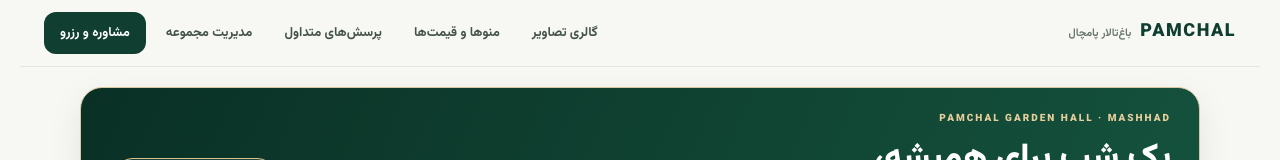
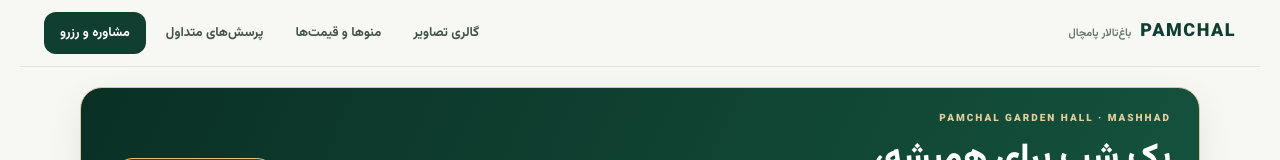
Before and after one commit to mohsenrobatjazi755-6012/Menu, a plain HTML site: page index.html in a window 1280 px wide. Shown: the top 160 px of the page. Drawn offline with Linux system fonts and the light colour scheme.

Commit message:
Remove management section link from homepage navigation

```diff
--- a/index.html
+++ b/index.html
@@ -102,7 +102,7 @@
 </head>
 
 <body>
-<nav class="pamchal-topbar" aria-label="ناوبری اصلی"><a class="pamchal-brand" href="#">PAMCHAL <span style="font-size:11px;font-weight:600;color:#e8dfca">باغ‌تالار پامچال</span></a><div class="pamchal-nav"><a href="#pamchal-gallery">گالری تصاویر</a><a href="#menu1">منوها و قیمت‌ها</a><a href="#pamchal-faq">پرسش‌های متداول</a><a href="/seyed-mohsen-robatjazi.html">مدیریت مجموعه</a><a class="pamchal-top-cta" href="tel:+989153696949">مشاوره و رزرو</a></div></nav>
+<nav class="pamchal-topbar" aria-label="ناوبری اصلی"><a class="pamchal-brand" href="#">PAMCHAL <span style="font-size:11px;font-weight:600;color:#e8dfca">باغ‌تالار پامچال</span></a><div class="pamchal-nav"><a href="#pamchal-gallery">گالری تصاویر</a><a href="#menu1">منوها و قیمت‌ها</a><a href="#pamchal-faq">پرسش‌های متداول</a><a class="pamchal-top-cta" href="tel:+989153696949">مشاوره و رزرو</a></div></nav>
 
   <main class="pamchal-site">
 <section class="pamchal-hero">
```
